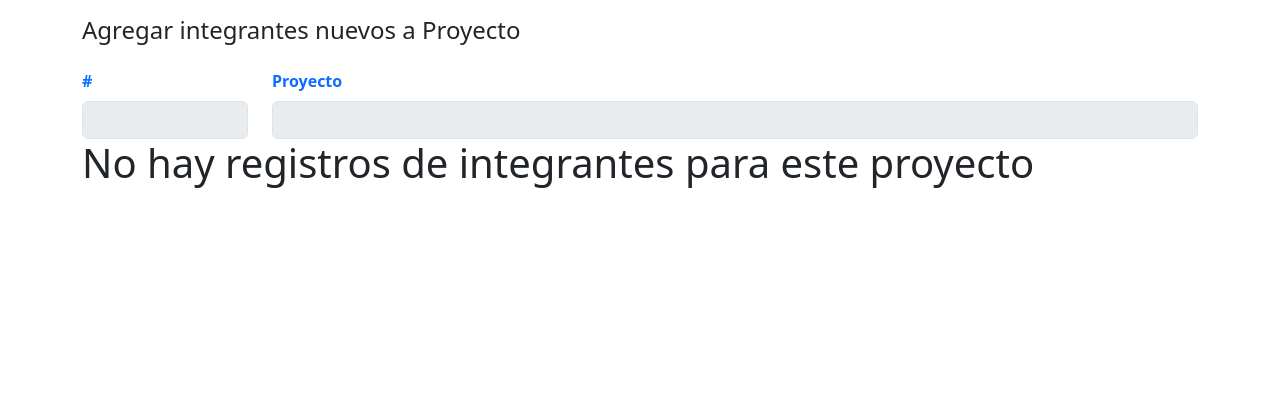
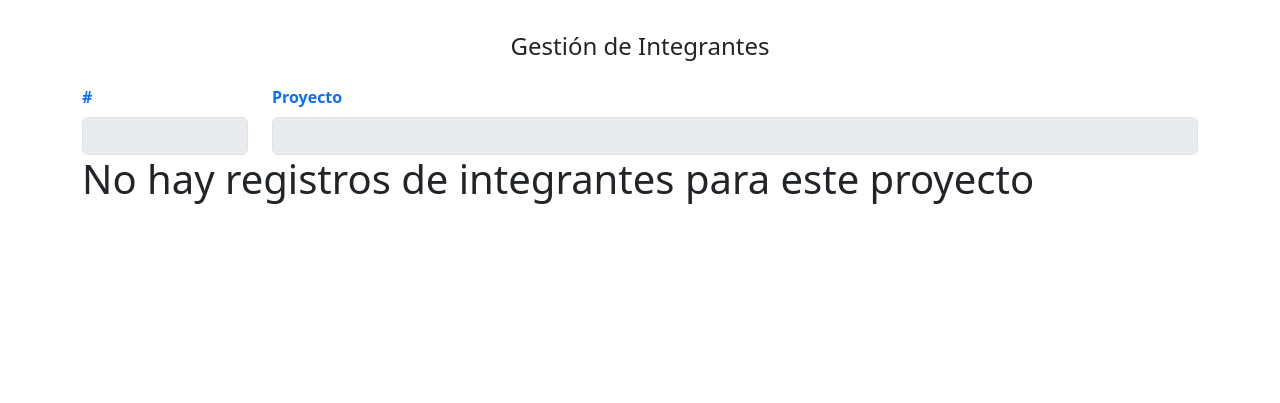
Before and after one commit to ger-rinaldi/promanager, a Python web app: template app/templates/invitaciones/agregar_integrante.html in a window 1280 px wide. Shown: the part 56-459 px from the top of the page. Run offline with Jinja, Linux system fonts and the light colour scheme; the template is opened without the code that fills it, so the values that code supplies are empty.

Commit message:
fix: cambiar título de vista de integrantes

```diff
--- a/app/templates/invitaciones/agregar_integrante.html
+++ b/app/templates/invitaciones/agregar_integrante.html
@@ -9,8 +9,8 @@
 {% block nf_content %}
 
 {% include 'error_display.html'   %}
-
-<h4 class="mb-3">Agregar integrantes nuevos a Proyecto</h4>
+<h1 class="mt-3 text-center">{{proyect.nombre}}</h4>
+<h4 class="mb-3 text-center">Gestión de Integrantes</h4>
 <a
   href="/usuario/{{current_user.username}}/proyecto/{{proyect.id}}"
   class="text-decoration-none"
```
